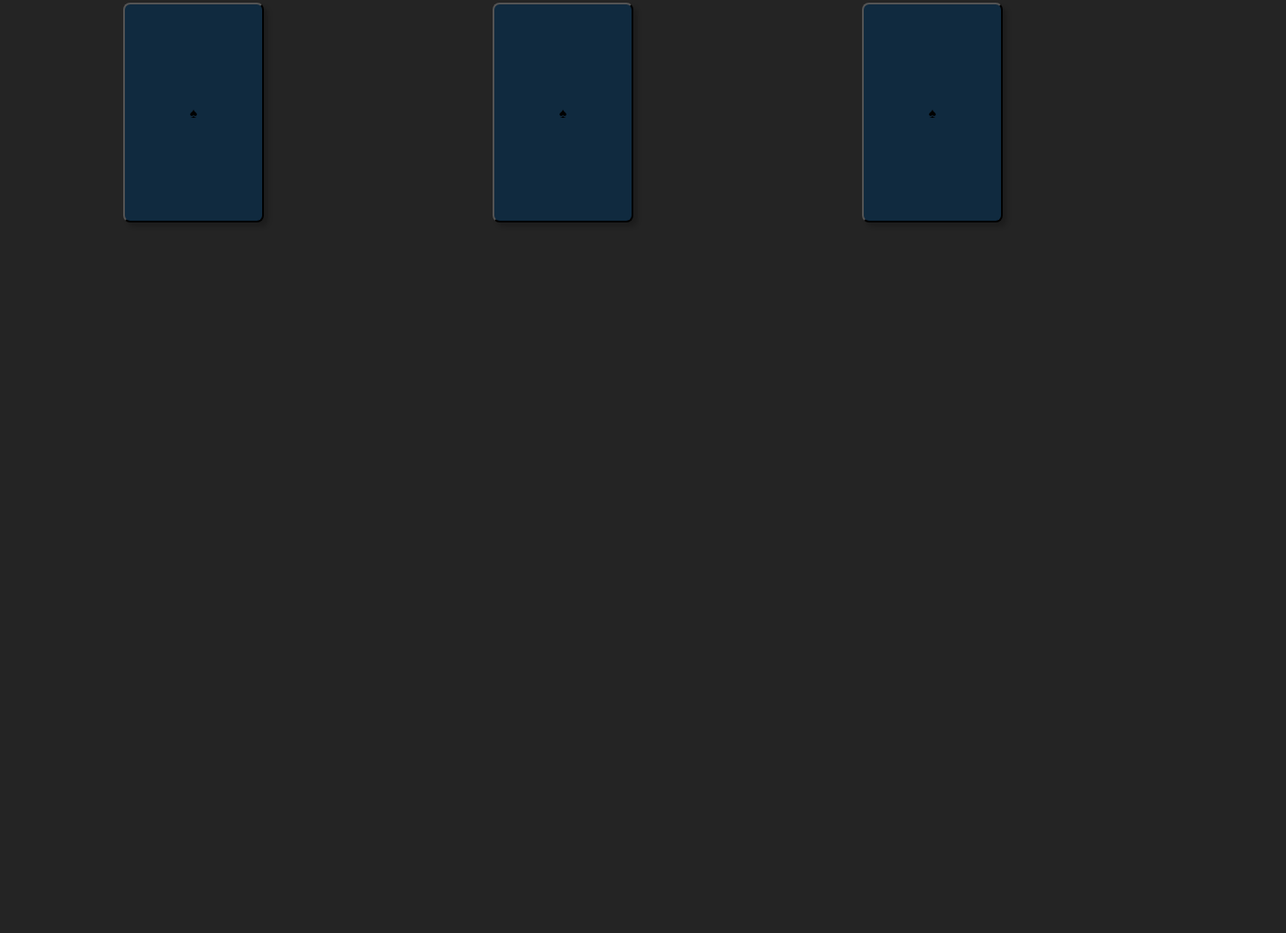
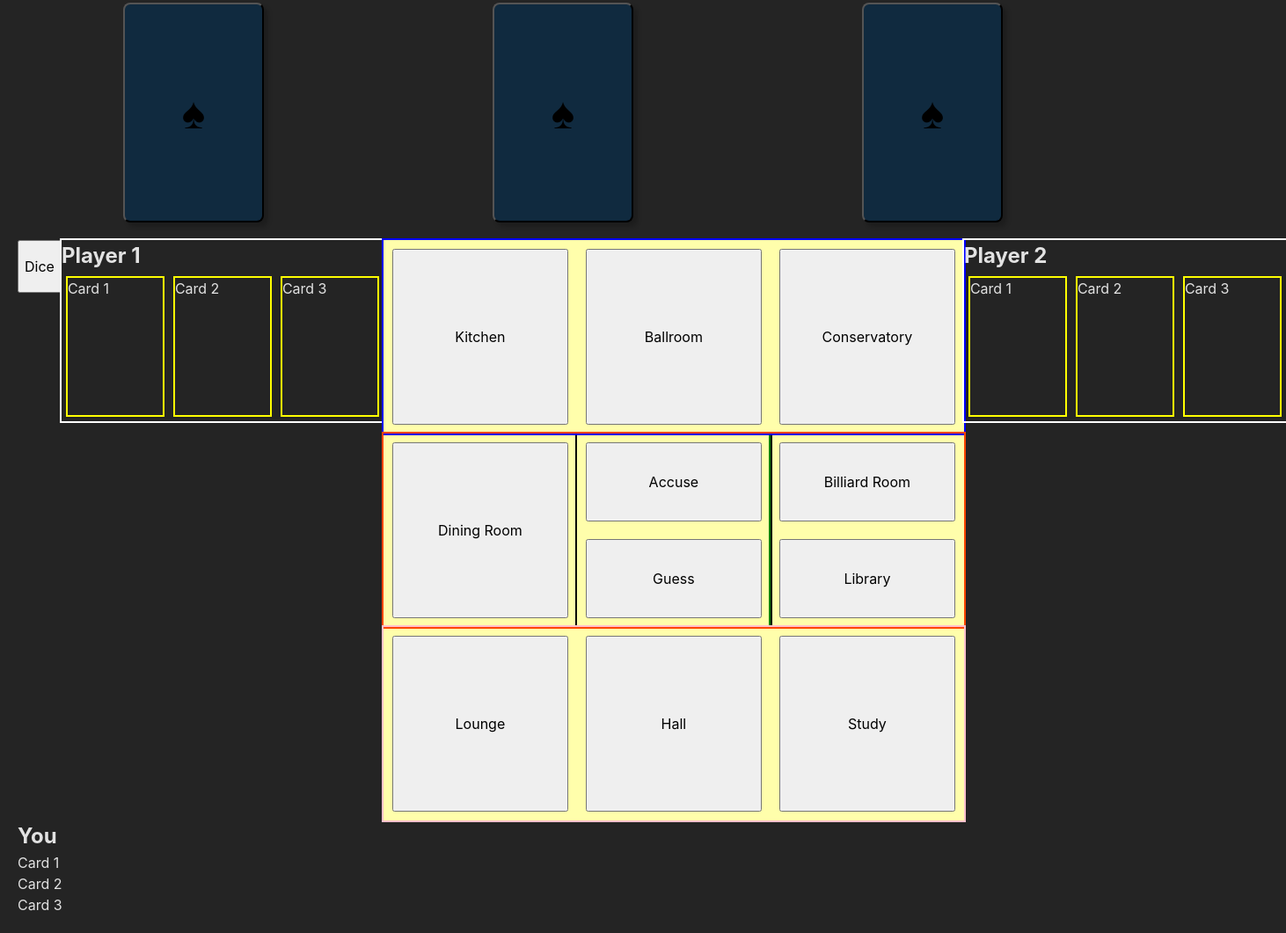
Before and after one commit to Medieinstitutet/fed22d-js-grundkurs-2-cluedo-nanidam, a website built with Vite: page index.html in a window 1280 px wide. Shown: the part 37-1098 px from the top of the page at 88% size, 1462 px wide, since content can reach past the window. Before the commit the page ends 800 px from the top, so only its background shows below. Built offline with nearby package versions, Linux system fonts and the light colour scheme.

Commit message:
:baby: :lipstick: start layout html + scss

```diff
--- a/index.html
+++ b/index.html
@@ -13,7 +13,59 @@
 <body>
   <main>
     <div class="app" id="app"></div> <!-- TODO: går bra att radera -->
-    <!-- TODO: skriv din kod här, innan script-taggen -->
+    <div class="wrapper">
+      <button class="dice">Dice</button>
+      <section class="player1">
+        <h2>Player 1</h2>
+        <article class="player1-hand">
+          <div class="player-card">Card 1</div>
+          <div class="player-card">Card 2</div>
+          <div class="player-card">Card 3</div>
+        </article>
+      </section>
+
+      <section class="board">
+        <article class="board-first-row">
+          <button class="room">Kitchen</button>
+          <button class="room">Ballroom</button>
+          <button class="room">Conservatory</button>
+        </article>
+        <article class="board-middle-row">
+          <button class="room">Dining Room</button>
+          <div class="board-envelope">
+            <button class="accuse-btn">Accuse</button><br>
+            <button class="guess-btn">Guess</button>
+          </div>
+          <div class="board-small-room">
+            <button class="room-small">Billiard Room</button><br>
+            <button class="room-small">Library</button>
+          </div>
+        </article>
+        <article class="board-last-row">
+          <button class="room">Lounge</button>
+          <button class="room">Hall</button>
+          <button class="room">Study</button>
+        </article>
+      </section>
+
+      <section class="player2">
+        <h2>Player 2</h2>
+        <article class="player2-hand">
+          <div class="player-card">Card 1</div>
+          <div class="player-card">Card 2</div>
+          <div class="player-card">Card 3</div>
+        </article>
+      </section>
+    </div>
+    <section class="player-you">
+      <h2>You</h2>
+      <article>
+        <div>Card 1</div>
+        <div>Card 2</div>
+        <div>Card 3</div>
+      </article>
+    </section>
+
   </main>
 
   <!-- TODO
--- a/src/style/style.scss
+++ b/src/style/style.scss
@@ -1,5 +1,5 @@
-@use "utils/a11y"; // Om det inte funkar, byt @use mot @import
-@use "vendor/reset";
+@import "utils/a11y"; // Om det inte funkar, byt @use mot @import
+@import "vendor/reset";
 
 :root {
   // TODO: Går bra att radera kod även här!
@@ -62,3 +62,86 @@ main {
     }
   }
 }
+
+.dice {
+  width: 60px;
+  height: 60px;
+}
+
+.board {
+  background-color: rgb(255, 254, 171);
+  height: 100%;
+  width: 80%;
+
+
+  .board-first-row {
+    outline: 2px solid blue;
+    display: flex;
+    justify-content: space-around;
+  }
+
+  .board-middle-row {
+    outline: 2px solid orangered;
+    display: flex;
+    justify-content: space-around;
+
+
+    .board-envelope {
+      outline: 2px solid black;
+
+      .accuse-btn,
+      .guess-btn {
+        margin: 10px;
+        width: 200px;
+        height: 90px;
+      }
+    }
+
+    .board-small-room {
+      outline: 2px solid green;
+
+      .room-small {
+        margin: 10px;
+        width: 200px;
+        height: 90px;
+      }
+    }
+  }
+
+  .board-last-row {
+    outline: 2px solid pink;
+    display: flex;
+    justify-content: space-around;
+
+  }
+}
+
+.wrapper {
+  display: flex;
+
+  .player1,
+  .player2 {
+    outline: 2px solid white;
+    height: 50%;
+    width: 30rem;
+
+    .player1-hand,
+    .player2-hand {
+      display: flex;
+    }
+
+    .player-card {
+      border: 2px solid yellow;
+      width: 7rem;
+      height: 10rem;
+      margin: 5px;
+    }
+  }
+
+}
+
+.room {
+  height: 200px;
+  width: 200px;
+  margin: 10px;
+}
```
Also changed, not shown: src/style/style.css.
